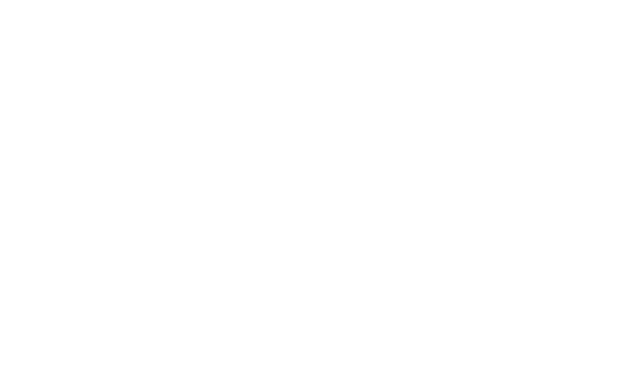
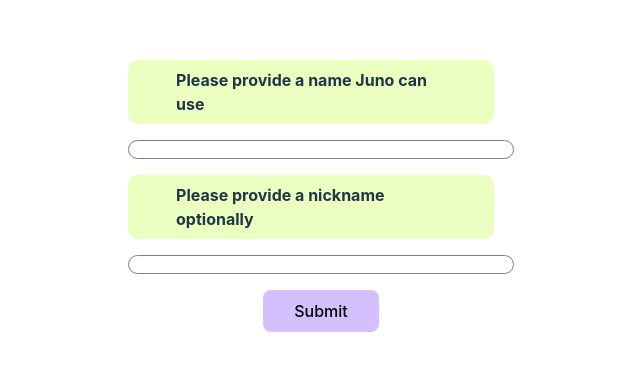
Before and after one commit to slavgetov/juno, a React (Vite) app: page /form-step1 in a window 1280 px wide. Before the commit this address had no page. Shown: the part 204-574 px from the top of the page, without its empty margins (319-959 px from the left). Built offline with nearby package versions, Linux system fonts and the light colour scheme.

Commit message:
multiform

```diff
--- a/src/App.tsx
+++ b/src/App.tsx
@@ -1,11 +1,7 @@
-import { useState } from "react";
-import reactLogo from "./assets/react.svg";
 import viteLogo from "/vite.svg";
 import "./App.css";
 import DiaryEntry from "./components/DiaryEntry/DiaryEntry";
 function App() {
-  const [count, setCount] = useState(0);
-
   return (
     <>
       <div>
--- /dev/null
+++ b/src/components/FunnelForm/FunnelFormStep1.css
@@ -0,0 +1,16 @@
+.formContainer {
+  display: flex;
+  flex-direction: column;
+  gap: 1em;
+}
+
+input {
+  outline: none;
+  border: 1px solid gray;
+  border-radius: 10px;
+}
+
+.formButton {
+  width: 30%;
+  background-color: #d4c0ff;
+}
--- /dev/null
+++ b/src/components/FunnelForm/FunnelFormStep1.tsx
@@ -0,0 +1,38 @@
+import { Button } from "@mui/base";
+import { useForm } from "react-hook-form";
+import { Link } from "react-router";
+import "./FunnelFormStep1.css";
+
+type FunnelFormProps1 = {
+  // firstName: string;
+  // nickname: string;
+  buttonTitle: string;
+};
+
+interface FormData {
+  firstName: string;
+  nickname: string;
+}
+
+const FunnelFormStep1 = ({ buttonTitle }: FunnelFormProps1) => {
+  //so not only should you provide a generic to the hook but also to the props
+  const { register, handleSubmit } = useForm<FormData>();
+  const onSubmit = (data: FormData) => {
+    console.log(data);
+  };
+  return (
+    <section>
+      <form className="formContainer" onSubmit={handleSubmit(onSubmit)}>
+        <label>Please provide a name Juno can use</label>
+        <input {...register("firstName")} />
+        <label>Please provide a nickname optionally</label>
+        <input {...register("nickname")} />
+        <Link to="/form-step2">
+          <Button className="formButton">{buttonTitle}</Button>
+        </Link>
+      </form>
+    </section>
+  );
+};
+
+export default FunnelFormStep1;
--- /dev/null
+++ b/src/components/FunnelForm/FunnelFormStep2.tsx
@@ -0,0 +1,7 @@
+import React from "react";
+
+const FunnelFormStep2 = () => {
+  return <div>FunnelFormStep2</div>;
+};
+
+export default FunnelFormStep2;
--- a/src/main.tsx
+++ b/src/main.tsx
@@ -1,6 +1,9 @@
 import { StrictMode } from "react";
 import { createRoot } from "react-dom/client";
 import { BrowserRouter, Routes, Route } from "react-router";
+
+import FunnelFormStep1 from "./components/FunnelForm/FunnelFormStep1.tsx";
+import FunnelFormStep2 from "./components/FunnelForm/FunnelFormStep2.tsx";
 import "./index.css";
 import App from "./App.tsx";
 
@@ -8,6 +11,11 @@
   <StrictMode>
     <BrowserRouter>
       <Routes>
+        <Route
+          path="/form-step1"
+          element={<FunnelFormStep1 buttonTitle={"Submit"} />}
+        />
+        <Route path="/form-step2" element={<FunnelFormStep2 />} />
         <Route path="/" element={<App />} />
         <Route path="/cool" element={<p>Cool page bro...</p>} />
       </Routes>
```
Also changed, not shown: src/components/FunnelForm/FunnelForm.tsx (deleted, +0 -7 lines), src/components/FunnelForm/FunnelForm.css (deleted), src/components/FunnelForm/FunnelFormStep2.css (added).
